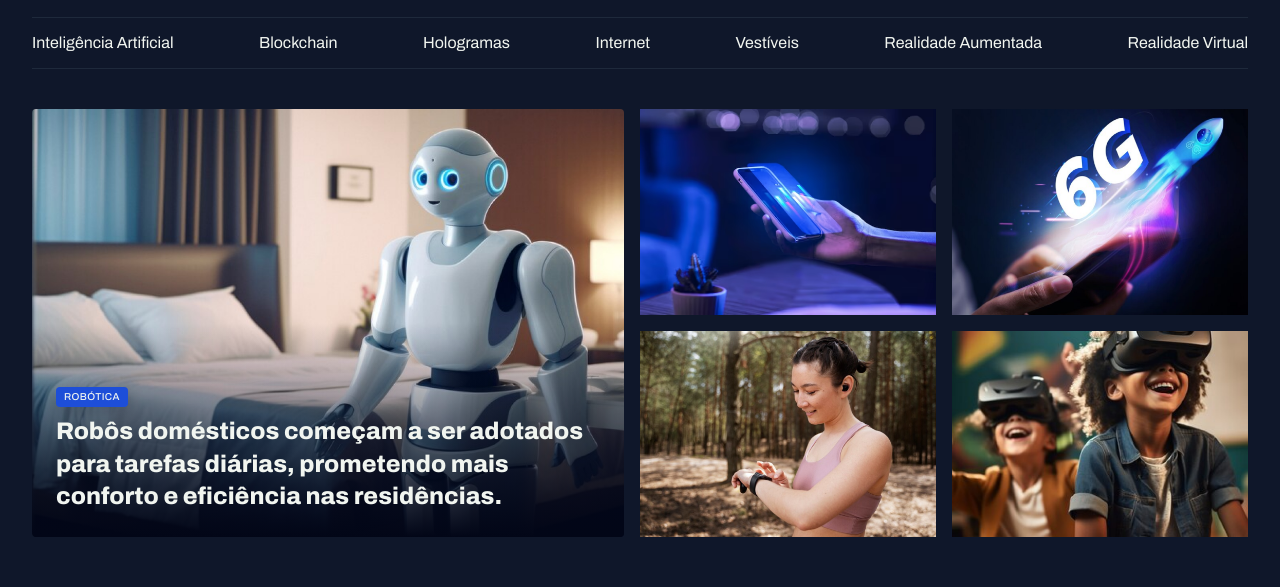
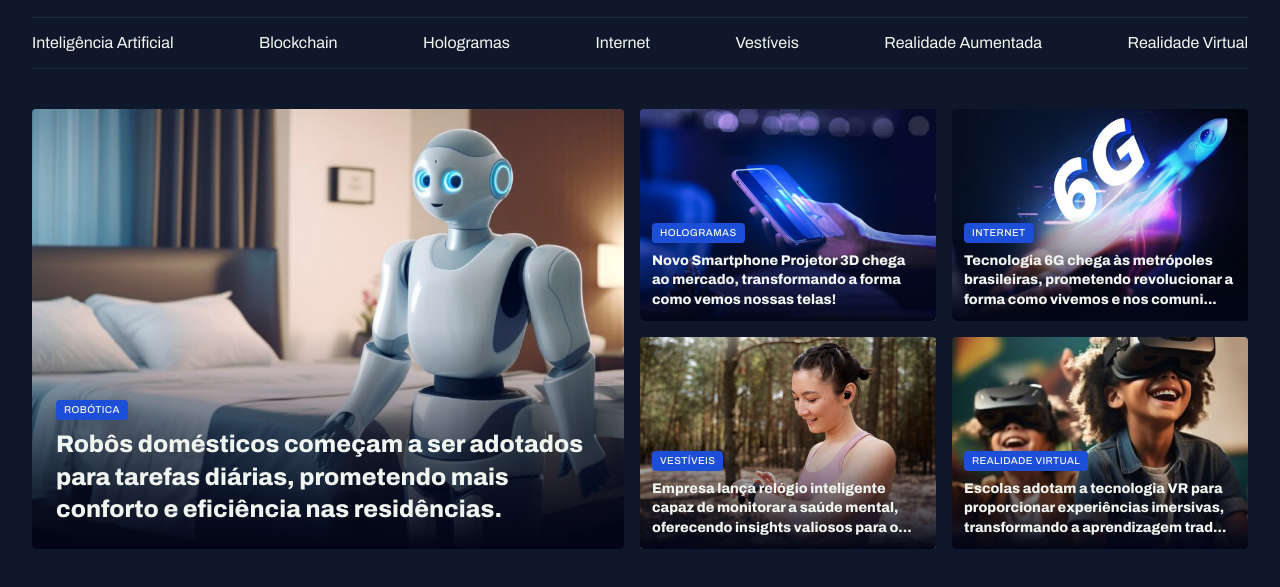
Before and after one commit to Poison-rs/Tech-News, a plain HTML site: page index.html in a window 1280 px wide. Shown: the part 55-642 px from the top of the page. Drawn offline with Linux system fonts and the light colour scheme.

Commit message:
finalizando a seção destaques

```diff
--- a/index.html
+++ b/index.html
@@ -53,10 +53,50 @@
       </figure>
 
       <div class="grid grid-cols-2 gap-16 card-2">
-        <img src="assets/imagens/Image 02.png" alt="Imagem de Celular">
-        <img src="assets/imagens/Image 03.png" alt="Imagem de Internet 6G">
-        <img src="assets/imagens/Image 04.png" alt="Imagem de mulher olhando o relogio">
+        <figure class="card">
+        <img src="assets/imagens/Image 02.png" alt="Novo Smartphone Projetor 3D chega ao mercado, transformando a forma como vemos nossas telas!">
+
+        <figcaption>
+        <span class="content-tag">hologramas</span>
+        <h2 class="text-lg">
+        Novo Smartphone Projetor 3D chega ao mercado, transformando a forma como vemos nossas telas!
+      </h2>
+      </figcaption>
+
+        </figure>
+        <figure class="card">
+        <img src="assets/imagens/Image 03.png" alt="Tecnologia 6G chega às metrópoles brasileiras, prometendo revolucionar a forma como vivemos e nos comunicamos.">
+        <figcaption>
+        <span class="content-tag">internet</span>
+        <h2 class="text-lg">
+        Tecnologia 6G chega às metrópoles brasileiras, prometendo revolucionar a forma como vivemos e nos comuni...
+        </h2>
+      </figcaption>
+
+        </figure>
+        <figure class="card">
+        <img src="assets/imagens/Image 04.png" alt="Empresa lança relógio inteligente capaz de monitorar a saúde mental, oferecendo insights valiosos para o bem-estar pessoal.">
+
+        <figcaption>
+        <span class="content-tag">vestíveis</span>
+        <h2 class="text-lg">
+          Empresa lança relógio inteligente capaz de monitorar a saúde mental, oferecendo insights valiosos para o...
+        </h2>
+      </figcaption>
+
+        </figure>
+        <figure class="card">
         <img src="assets/imagens/Image 05.png" alt="Imagem de garotos com oculos Virtual">
+
+        <figcaption>
+        <span class="content-tag">realidade virtual</span>
+        <h2 class="text-lg">
+          Escolas adotam a tecnologia VR para proporcionar experiências imersivas, transformando a aprendizagem trad...
+        </h2>
+      </figcaption>
+
+        </figure>
+
       </div>
     </section>
   </main>
--- a/styles/sections.css
+++ b/styles/sections.css
@@ -28,6 +28,10 @@
 
     padding: 24px;
 
+    &:has(.text-lg) {
+      padding: 12px;
+    }
+
     h2 {
       margin-top: 8px;
     }
```
